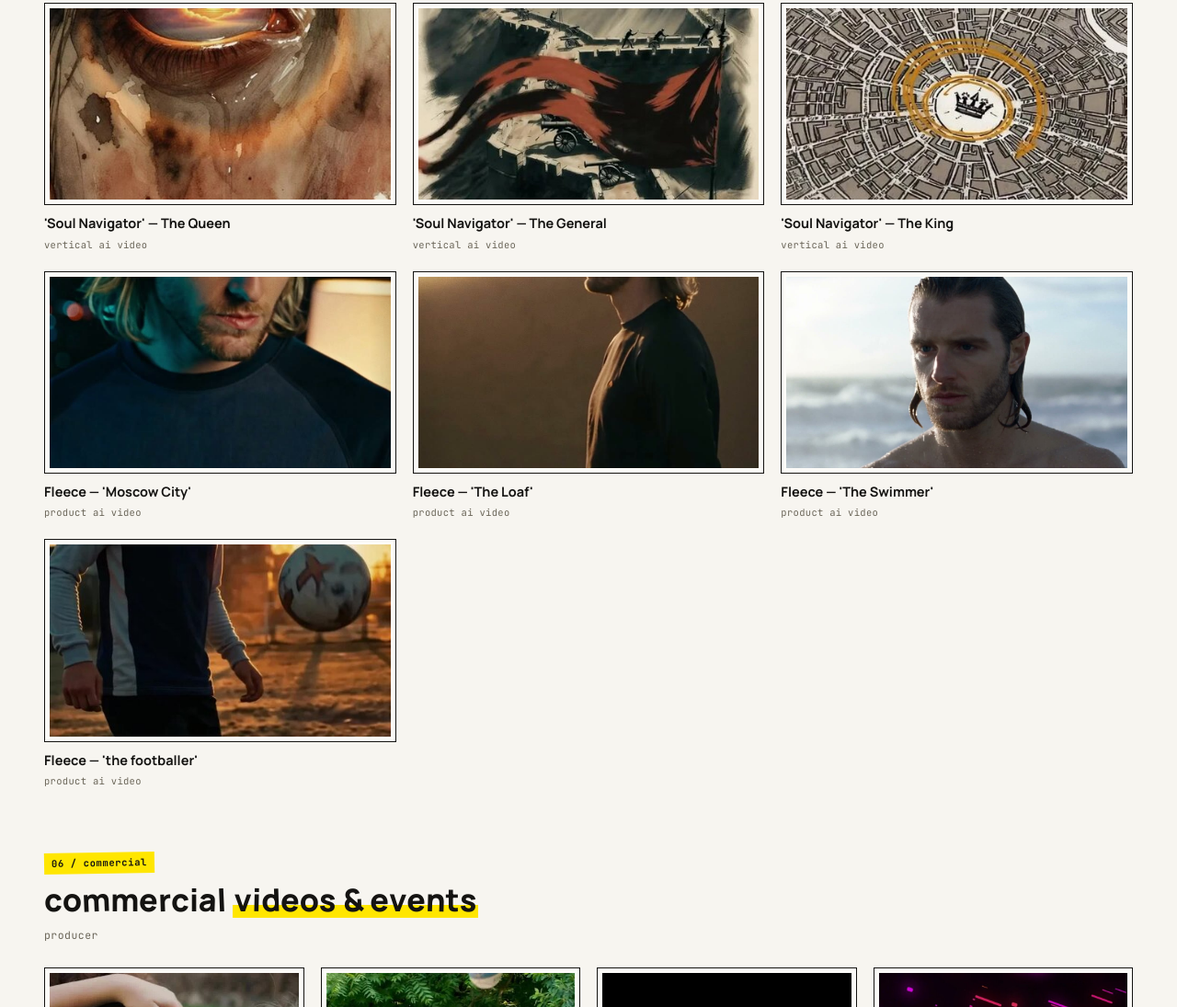
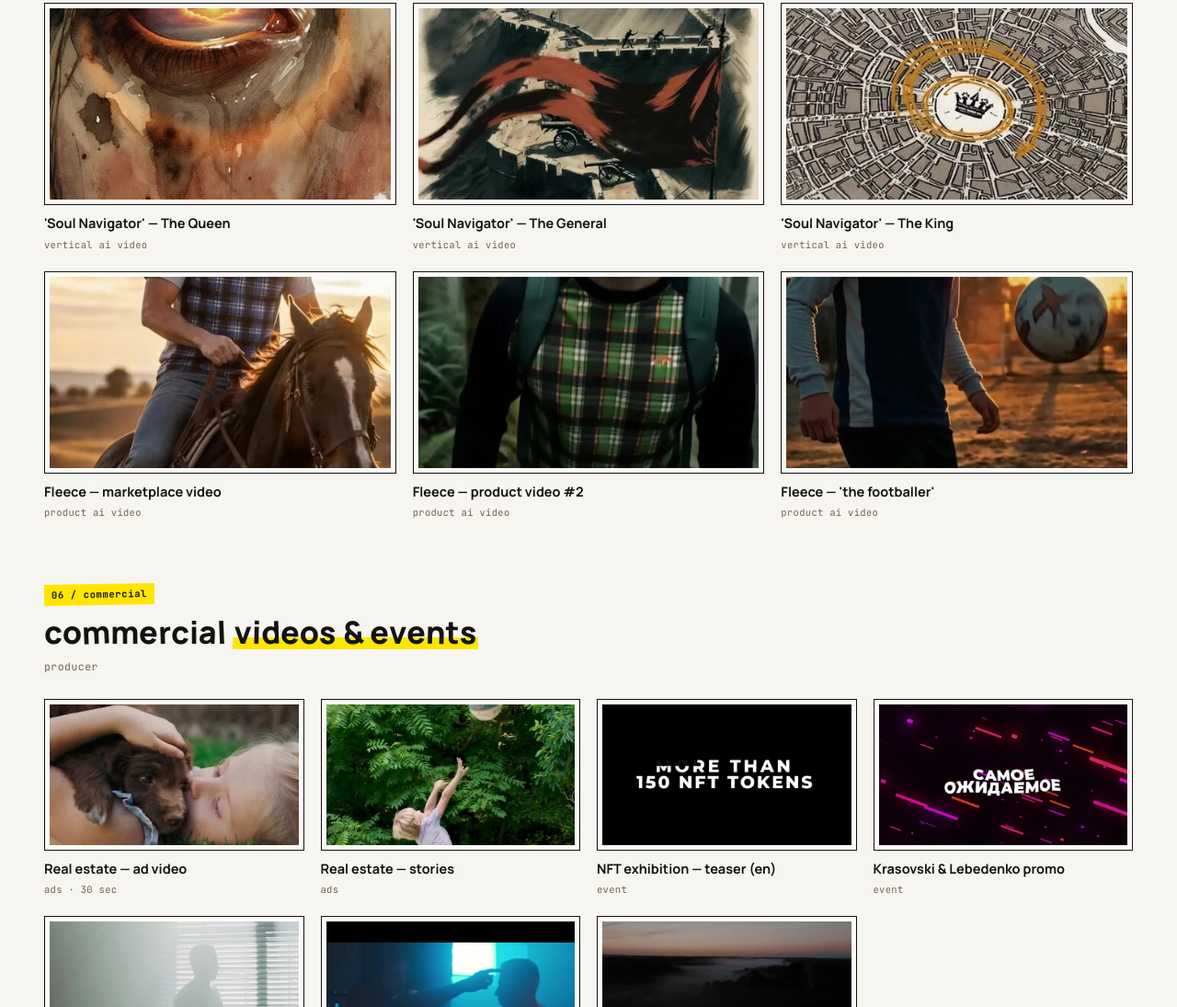
Before and after one commit to semyran1/semyran1.github.io, a plain HTML site: page index.html in a window 1280 px wide. Shown: the part 5631-6726 px from the top of the page at 92% size. Drawn offline with Linux system fonts and the light colour scheme.

Commit message:
Общее портфолио: Флиска возвращена как была — новые ролики только в AI-портфолио (/ai/)
Co-Authored-By: Claude Sonnet 5.5 <noreply@anthropic.com>

```diff
--- a/index.html
+++ b/index.html
@@ -926,9 +926,8 @@ const AI = [
   {cover:"assets/yd_navigator1.jpg",clip:"assets/clip_navigator1.mp4",slides:["assets/sl_nav1_1.jpg","assets/sl_nav1_2.jpg","assets/sl_nav1_3.jpg","assets/sl_nav1_4.jpg"],href:"https://disk.yandex.ru/i/rljoNNQ3RHX4GA",t:{ru:"«Навигатор души» — Королева",en:"'Soul Navigator' — The Queen"},m:{ru:"вертикальный ai-ролик",en:"vertical ai video"}},
   {cover:"assets/yd_navigator2.jpg",clip:"assets/clip_navigator2.mp4",slides:["assets/sl_nav2_1.jpg","assets/sl_nav2_2.jpg","assets/sl_nav2_3.jpg","assets/sl_nav2_4.jpg"],href:"https://disk.yandex.ru/i/dgI-HYAgXd3Dyw",t:{ru:"«Навигатор души» — Генерал",en:"'Soul Navigator' — The General"},m:{ru:"вертикальный ai-ролик",en:"vertical ai video"}},
   {cover:"assets/yd_navigator3.jpg",clip:"assets/clip_ai.mp4",href:"https://disk.yandex.ru/i/MrL40b7HAAmsWA",t:{ru:"«Навигатор души» — Кинг",en:"'Soul Navigator' — The King"},m:{ru:"вертикальный ai-ролик",en:"vertical ai video"}},
-  {cover:"assets/yd_fl_msk.jpg",clip:"assets/clip_fl_msk.mp4",slides:["assets/sl_fl_msk_1.jpg","assets/sl_fl_msk_2.jpg","assets/sl_fl_msk_3.jpg","assets/sl_fl_msk_4.jpg"],href:"assets/fliska_moskva-siti.mp4",v:true,t:{ru:"Флиска — «Москва-Сити»",en:"Fleece — 'Moscow City'"},m:{ru:"продуктовый ai-ролик",en:"product ai video"}},
-  {cover:"assets/yd_fl_buh.jpg",clip:"assets/clip_fl_buh.mp4",slides:["assets/sl_fl_buh_1.jpg","assets/sl_fl_buh_2.jpg","assets/sl_fl_buh_3.jpg","assets/sl_fl_buh_4.jpg"],href:"assets/fliska_buhanka.mp4",v:true,t:{ru:"Флиска — «Буханка»",en:"Fleece — 'The Loaf'"},m:{ru:"продуктовый ai-ролик",en:"product ai video"}},
-  {cover:"assets/yd_fl_plov.jpg",clip:"assets/clip_fl_plov.mp4",slides:["assets/sl_fl_plov_1.jpg","assets/sl_fl_plov_2.jpg","assets/sl_fl_plov_3.jpg","assets/sl_fl_plov_4.jpg"],href:"assets/fliska_plovets.mp4",t:{ru:"Флиска — «Пловец»",en:"Fleece — 'The Swimmer'"},m:{ru:"продуктовый ai-ролик",en:"product ai video"}},
+  {cover:"assets/yd_fliska1.jpg",clip:"assets/clip_fliska1.mp4",slides:["assets/sl_fliska1_1.jpg","assets/sl_fliska1_2.jpg","assets/sl_fliska1_3.jpg","assets/sl_fliska1_4.jpg"],href:"https://disk.yandex.ru/i/Nfo91xRRiCwIDg",t:{ru:"Флиска — ролик для маркетплейсов",en:"Fleece — marketplace video"},m:{ru:"продуктовый ai-ролик",en:"product ai video"}},
+  {cover:"assets/yd_fliska2.jpg",clip:"assets/clip_fliska2.mp4",slides:["assets/sl_fliska2_1.jpg","assets/sl_fliska2_2.jpg","assets/sl_fliska2_3.jpg","assets/sl_fliska2_4.jpg"],href:"https://disk.yandex.ru/i/RMSk_4pcSWoRfA",t:{ru:"Флиска — продуктовый ролик № 2",en:"Fleece — product video #2"},m:{ru:"продуктовый ai-ролик",en:"product ai video"}},
   {cover:"assets/yd_fliska3.jpg",clip:"assets/clip_fliska3.mp4",slides:["assets/sl_fliska3_1.jpg","assets/sl_fliska3_2.jpg","assets/sl_fliska3_3.jpg","assets/sl_fliska3_4.jpg"],href:"https://disk.yandex.ru/i/2p_nT91rU4l35g",t:{ru:"Флиска — «футболист»",en:"Fleece — 'the footballer'"},m:{ru:"продуктовый ai-ролик",en:"product ai video"}},
 ];
 
```
